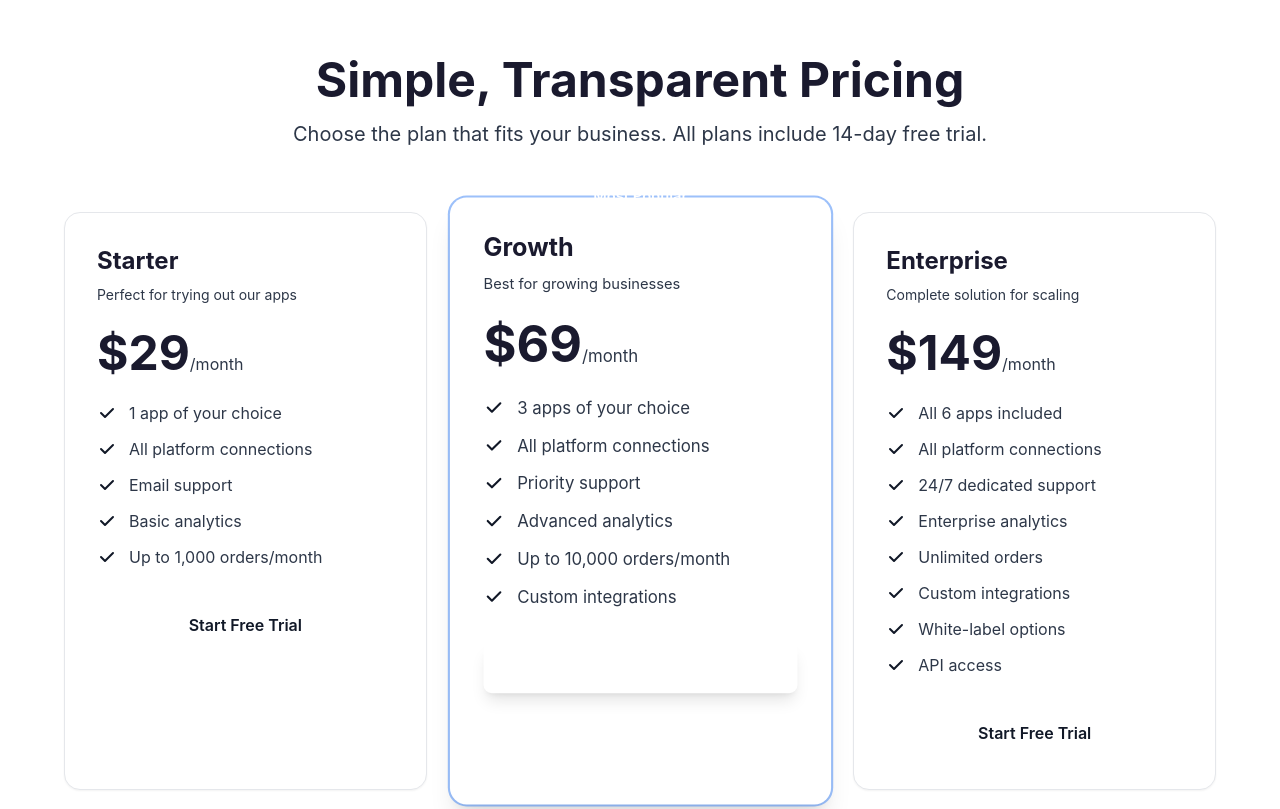
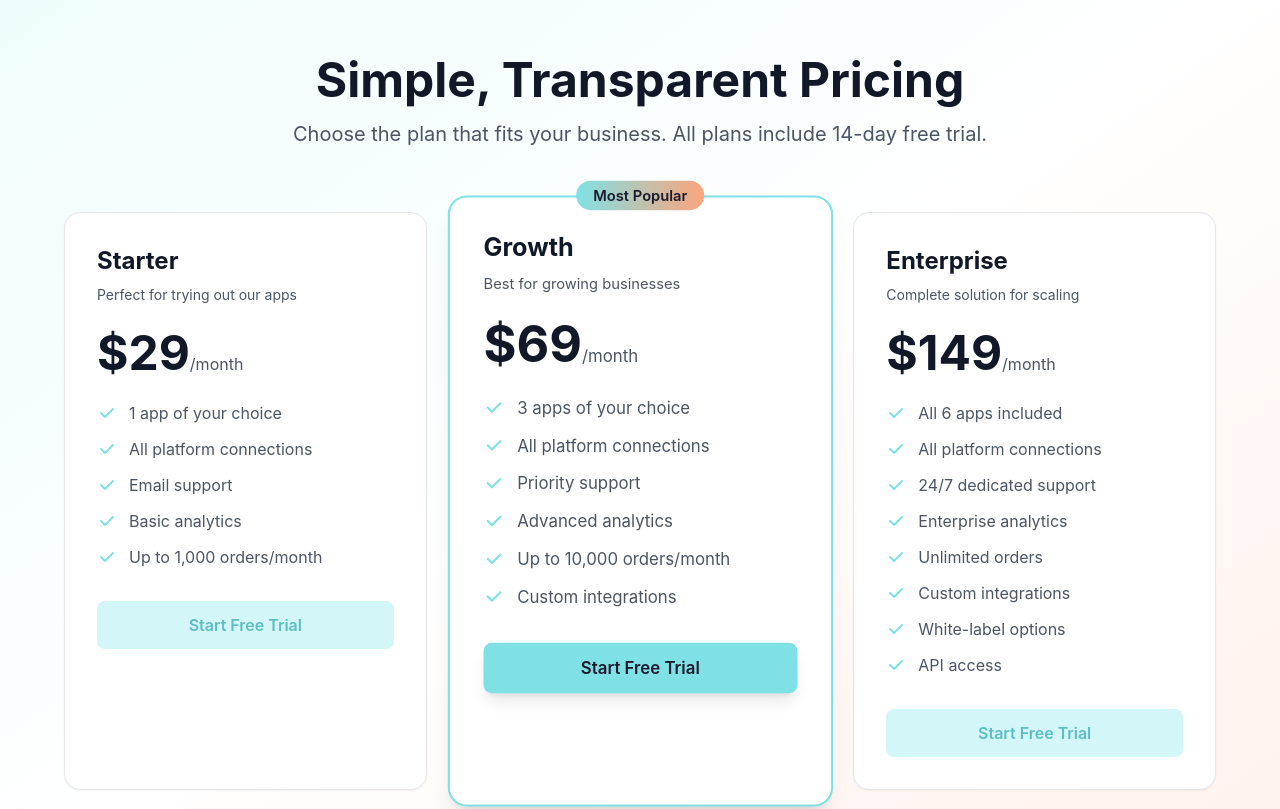
Before and after one commit to Sesarch/ezapps-saas, a Next.js app in the folder main-site/: page / in a window 1280 px wide. Shown: the part 2660-3469 px from the top of the page. Built offline with nearby package versions, Linux system fonts and the light colour scheme.

Commit message:
Update Pricing.tsx

```diff
--- a/main-site/src/components/Pricing.tsx
+++ b/main-site/src/components/Pricing.tsx
@@ -53,14 +53,14 @@ export default function Pricing() {
   ]
 
   return (
-    <section id="pricing" className="py-24 bg-ice">
+    <section id="pricing" className="py-24 bg-gradient-to-br from-turquoise-light/20 via-white to-peach-light/20">
       <div className="max-w-7xl mx-auto px-4 sm:px-6 lg:px-8">
         {/* Header */}
         <div className="text-center max-w-3xl mx-auto mb-16">
-          <h2 className="text-4xl md:text-5xl font-bold text-dark mb-4">
+          <h2 className="text-4xl md:text-5xl font-bold text-gray-900 mb-4">
             Simple, Transparent Pricing
           </h2>
-          <p className="text-xl text-navy mb-6">
+          <p className="text-xl text-gray-600 mb-6">
             Choose the plan that fits your business. All plans include 14-day free trial.
           </p>
         </div>
@@ -72,35 +72,35 @@ export default function Pricing() {
               key={plan.name}
               className={`relative bg-white rounded-2xl p-8 ${
                 plan.popular
-                  ? 'ring-2 ring-teal shadow-xl scale-105'
+                  ? 'ring-2 ring-turquoise shadow-xl scale-105'
                   : 'border border-gray-200 shadow-sm'
               }`}
             >
               {/* Popular Badge */}
               {plan.popular && (
-                <div className="absolute -top-4 left-1/2 -translate-x-1/2 bg-gradient-to-r from-deepblue to-teal text-white px-4 py-1 rounded-full text-sm font-semibold">
+                <div className="absolute -top-4 left-1/2 -translate-x-1/2 bg-gradient-to-r from-turquoise to-peach text-dark px-4 py-1 rounded-full text-sm font-semibold">
                   Most Popular
                 </div>
               )}
 
               {/* Plan Name */}
-              <h3 className="text-2xl font-bold text-dark mb-2">{plan.name}</h3>
-              <p className="text-navy text-sm mb-6">{plan.description}</p>
+              <h3 className="text-2xl font-bold text-gray-900 mb-2">{plan.name}</h3>
+              <p className="text-gray-600 text-sm mb-6">{plan.description}</p>
 
               {/* Price */}
               <div className="mb-6">
-                <span className="text-5xl font-bold text-dark">${plan.price}</span>
-                <span className="text-navy">/month</span>
+                <span className="text-5xl font-bold text-gray-900">${plan.price}</span>
+                <span className="text-gray-600">/month</span>
               </div>
 
               {/* Features */}
               <ul className="space-y-3 mb-8">
                 {plan.features.map((feature) => (
                   <li key={feature} className="flex items-start space-x-3">
-                    <svg className="w-5 h-5 text-teal flex-shrink-0 mt-0.5" fill="currentColor" viewBox="0 0 20 20">
+                    <svg className="w-5 h-5 text-turquoise flex-shrink-0 mt-0.5" fill="currentColor" viewBox="0 0 20 20">
                       <path fillRule="evenodd" d="M16.707 5.293a1 1 0 010 1.414l-8 8a1 1 0 01-1.414 0l-4-4a1 1 0 011.414-1.414L8 12.586l7.293-7.293a1 1 0 011.414 0z" clipRule="evenodd" />
                     </svg>
-                    <span className="text-navy">{feature}</span>
+                    <span className="text-gray-600">{feature}</span>
                   </li>
                 ))}
               </ul>
@@ -110,8 +110,8 @@ export default function Pricing() {
                 href="/signup"
                 className={`block w-full py-3 rounded-lg font-semibold text-center transition-all duration-200 ${
                   plan.popular
-                    ? 'bg-teal text-white hover:bg-cyan shadow-lg'
-                    : 'bg-ice text-deepblue hover:bg-lightcyan'
+                    ? 'bg-turquoise text-dark hover:bg-turquoise-dark shadow-lg'
+                    : 'bg-turquoise-light/50 text-turquoise-dark hover:bg-turquoise-light'
                 }`}
               >
                 {plan.cta}
```
